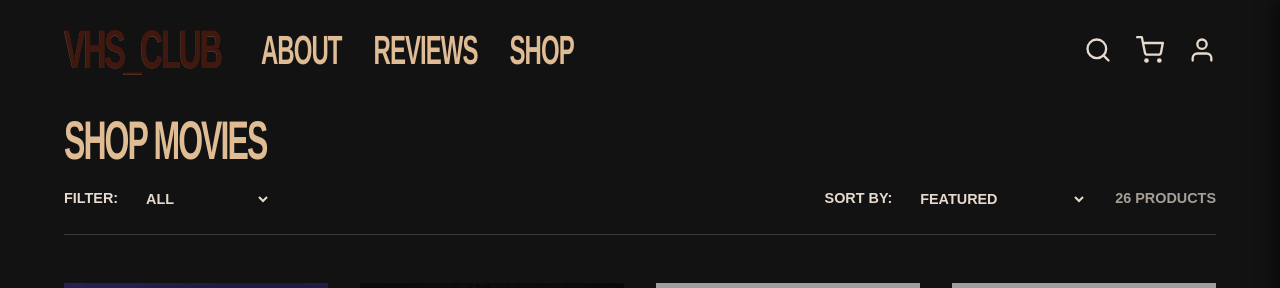
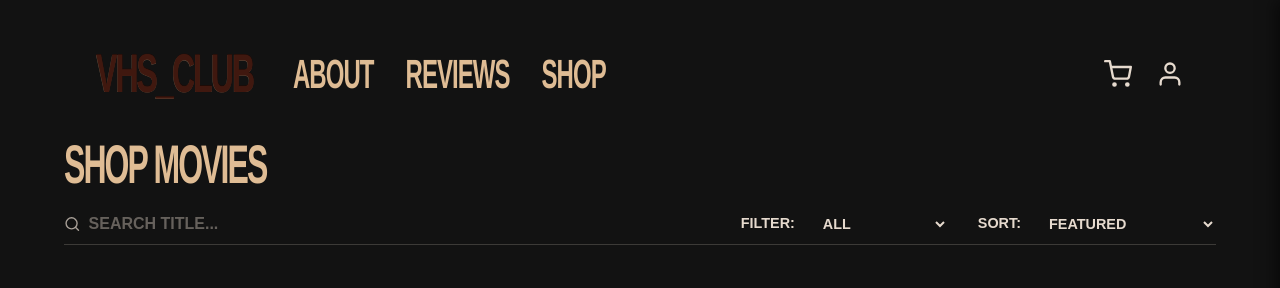
Before and after one commit to lago0na/WDAI-Projekt, a React (Vite) app: page /shop in a window 1280 px wide. Shown: the top 288 px of the page. Built offline with nearby package versions, Linux system fonts and the light colour scheme; data requests are answered from the project's data file; sample sign-in values are in the browser's storage; grey boxes are pictures that could not be loaded.

Commit message:
fix ShopNavbar and add search

```diff
--- a/src/App.jsx
+++ b/src/App.jsx
@@ -1,4 +1,4 @@
-import { Routes, Route, Navigate, useLocation } from 'react-router-dom'; // <--- DODANO useLocation
+import { Routes, Route, Navigate, useLocation } from 'react-router-dom';
 import Navbar from './components/Navbar/Navbar.jsx';
 import ProtectedRoute from './components/ProtectedRoute.jsx';
 import { useAuth } from './context/AuthContext/AuthContext';
@@ -18,7 +18,7 @@ import CartSidebar from "./components/Navbar/CartSidebar.jsx";
 
 function App() {
     const { user } = useAuth();
-    const location = useLocation(); // <--- 1. Pobieramy aktualną ścieżkę
+    const location = useLocation();
 
     // 2. Lista ścieżek, na których NIE CHCEMY głównego Navbara (bo mają ShopNavbar)
     const hiddenNavbarRoutes = ['/shop', '/orders', '/movie', '/admin'];
--- a/src/components/Navbar/ShopNavbar.jsx
+++ b/src/components/Navbar/ShopNavbar.jsx
@@ -21,13 +21,7 @@ export default function Navbar() {
             </ul>
 
             <div className={styles.icons}>
-                {/* Lupa */}
-                <svg xmlns="http://www.w3.org/2000/svg" className={styles.icon} viewBox="0 0 24 24" strokeLinecap="round" strokeLinejoin="round">
-                    <circle cx="11" cy="11" r="8"></circle>
-                    <line x1="21" y1="21" x2="16.65" y2="16.65"></line>
-                </svg>
-
-                {/* Wózek - Tu używasz openCart */}
+                {/* Wózek */}
                 <div onClick={openCart} style={{cursor: 'pointer', position: 'relative'}}>
                     <svg xmlns="http://www.w3.org/2000/svg" className={styles.icon} viewBox="0 0 24 24" strokeLinecap="round" strokeLinejoin="round">
                         <circle cx="9" cy="21" r="1"></circle>
@@ -35,7 +29,7 @@ export default function Navbar() {
                         <path d="M1 1h4l2.68 13.39a2 2 0 0 0 2 1.61h9.72a2 2 0 0 0 2-1.61L23 6H6"></path>
                     </svg>
 
-                    {/* Licznik (opcjonalnie, jeśli go nie masz, możesz usunąć ten blok) */}
+                    {/* Licznik */}
                     {totalItems > 0 && (
                         <span style={{
                             position: 'absolute', top: '-5px', right: '-5px',
--- a/src/components/Navbar/ShopNavbar.module.css
+++ b/src/components/Navbar/ShopNavbar.module.css
@@ -4,12 +4,13 @@
     display: flex;
     justify-content: flex-start;
     align-items: center;
-    padding-bottom: 1.5rem;
-    background-color:var(--background);
+    padding: 1.5rem 2rem;
+    background-color: var(--background);
     color: var(--cream);
     font-family: var(--font-heading, 'Impact', sans-serif);
-    position: sticky; /* Przykleja element */
-    top: 0;           /* Do samej góry */
+
+    position: sticky;
+    top: 0;
     z-index: 1000;
 }
 
--- a/src/pages/Shop.jsx
+++ b/src/pages/Shop.jsx
@@ -7,9 +7,10 @@ import ShopNavbar from '../components/Navbar/ShopNavbar';
 export default function Shop() {
     const [movies, setMovies] = useState([]);
     const [sortOption, setSortOption] = useState('featured');
+    const [selectedCategory, setSelectedCategory] = useState('All');
 
-    // 1. NOWY STAN: Wybrana kategoria (domyślnie 'All' czyli wszystkie)
-    const [selectedCategory, setSelectedCategory] = useState('All');
+    // Stan wyszukiwarki zostaje tutaj
+    const [searchQuery, setSearchQuery] = useState('');
 
     useEffect(() => {
         fetch('http://localhost:3000/movies')
@@ -18,34 +19,28 @@ export default function Shop() {
             .catch((err) => console.error("Błąd:", err));
     }, []);
 
-    // 2. LOGIKA: Wyciągamy unikalne kategorie z listy filmów
-    // Set usuwa duplikaty, więc dostaniemy czystą listę ["Action", "Drama", "Sci-Fi"...]
     const categories = ["All", ...new Set(movies.map(movie => movie.category))];
 
-    // 3. LOGIKA: Główna funkcja (Filtrowanie + Sortowanie)
     const getProcessedMovies = () => {
-        // KROK A: Filtrowanie
         let filteredMovies = movies;
 
         if (selectedCategory !== 'All') {
-            filteredMovies = movies.filter(movie => movie.category === selectedCategory);
+            filteredMovies = filteredMovies.filter(movie => movie.category === selectedCategory);
         }
 
-        // KROK B: Sortowanie (pracujemy już na przefiltrowanej liście)
-        // Musimy zrobić kopię [...filteredMovies], żeby sort() zadziałał poprawnie
+        if (searchQuery.trim() !== '') {
+            filteredMovies = filteredMovies.filter(movie =>
+                movie.title.toLowerCase().includes(searchQuery.toLowerCase())
+            );
+        }
+
         const sorted = [...filteredMovies];
-
         switch (sortOption) {
-            case 'price-low':
-                return sorted.sort((a, b) => a.price - b.price);
-            case 'price-high':
-                return sorted.sort((a, b) => b.price - a.price);
-            case 'az':
-                return sorted.sort((a, b) => a.title.localeCompare(b.title));
-            case 'za':
-                return sorted.sort((a, b) => b.title.localeCompare(a.title));
-            default:
-                return sorted;
+            case 'price-low': return sorted.sort((a, b) => a.price - b.price);
+            case 'price-high': return sorted.sort((a, b) => b.price - a.price);
+            case 'az': return sorted.sort((a, b) => a.title.localeCompare(b.title));
+            case 'za': return sorted.sort((a, b) => b.title.localeCompare(a.title));
+            default: return sorted;
         }
     };
 
@@ -53,12 +48,30 @@ export default function Shop() {
 
     return (
         <div className={styles.shopContainer}>
+            {/* Navbar jest teraz "czysty", nie potrzebuje propsów */}
             <ShopNavbar />
+
             <h1 className={`${styles.pageTitle} main-heading`}>SHOP MOVIES</h1>
 
+            {/* --- TOOLBAR: SEARCH | FILTER | SORT --- */}
             <div className={styles.toolbar}>
 
-                {/* 4. UI: Zmieniamy statyczny napis na działający filtr */}
+                {/* 1. NOWA SEKCJA WYSZUKIWANIA W TOOLBARZE */}
+                <div className={styles.searchWrapper}>
+                    <svg xmlns="http://www.w3.org/2000/svg" width="18" height="18" viewBox="0 0 24 24" fill="none" stroke="currentColor" strokeWidth="2" strokeLinecap="round" strokeLinejoin="round" style={{marginRight: '8px', opacity: 0.7}}>
+                        <circle cx="11" cy="11" r="8"></circle>
+                        <line x1="21" y1="21" x2="16.65" y2="16.65"></line>
+                    </svg>
+                    <input
+                        type="text"
+                        placeholder="SEARCH TITLE..."
+                        className={styles.toolbarInput}
+                        value={searchQuery}
+                        onChange={(e) => setSearchQuery(e.target.value)}
+                    />
+                </div>
+
+                <div className={styles.controlsRight}>
                     <div className={styles.filterOption}>
                         <span>FILTER:</span>
                         <select
@@ -66,7 +79,6 @@ export default function Shop() {
                             value={selectedCategory}
                             onChange={(e) => setSelectedCategory(e.target.value)}
                         >
-                        {/* Mapujemy dostępne kategorie do opcji w liście */}
                             {categories.map(category => (
                                 <option key={category} value={category}>
                                     {category}
@@ -76,7 +88,7 @@ export default function Shop() {
                     </div>
 
                     <div className={styles.sortOption}>
-                    <span>SORT BY:</span>
+                        <span>SORT:</span>
                         <select
                             className={styles.sortSelect}
                             value={sortOption}
@@ -88,36 +100,30 @@ export default function Shop() {
                             <option value="az">Name: A-Z</option>
                             <option value="za">Name: Z-A</option>
                         </select>
-
-                    <span className={styles.productCount}>
-             &nbsp;&nbsp; {displayMovies.length} PRODUCTS
-          </span>
                     </div>
                 </div>
+            </div>
+            {/* --- KONIEC TOOLBARA --- */}
 
             <div className={styles.productsGrid}>
-                {/* Wyświetlamy filmy po przetworzeniu (przefiltrowane i posortowane) */}
-                {displayMovies.map((movie) => (
-                    <Link
-                        to={`/movie/${movie.id}`}
-                        key={movie.id}
-                        className={styles.productCard}
-                    >
+                {displayMovies.length > 0 ? (
+                    displayMovies.map((movie) => (
+                        <Link to={`/movie/${movie.id}`} key={movie.id} className={styles.productCard}>
                             <div className={styles.imageContainer}>
-                            <img
-                                src={movie.poster || movie.image}
-                                alt={movie.title}
-                                className={styles.productImage}
-                            />
+                                <img src={movie.poster || movie.image} alt={movie.title} className={styles.productImage} />
                             </div>
                             <div className={styles.productInfo}>
                                 <h3 className={styles.movieTitle}>{movie.title}</h3>
-                            <span className={styles.moviePrice}>
-                {movie.price ? `${movie.price} zł` : '-'}
-              </span>
+                                <span className={styles.moviePrice}>{movie.price ? `${movie.price} zł` : '-'}</span>
                             </div>
                         </Link>
-                ))}
+                    ))
+                ) : (
+                    <div style={{gridColumn: '1 / -1', textAlign: 'center', padding: '50px', opacity: 0.6}}>
+                        <h2>[ NO TAPES FOUND ]</h2>
+                        <p>TRY ANOTHER SEARCH TERM</p>
+                    </div>
+                )}
             </div>
         </div>
     );
--- a/src/pages/css/Shop.module.css
+++ b/src/pages/css/Shop.module.css
@@ -21,12 +21,42 @@
     justify-content: space-between; /* Rozrzuca elementy na lewo i prawo */
     align-items: center;
     border-bottom: 1px solid rgba(230, 218, 206, 0.2); /* Delikatna linia pod spodem */
-    padding-bottom: 1.5rem;
+    padding-bottom: 0.5rem;
     margin-bottom: 3rem;
     font-family: 'Arial', sans-serif; /* Prosty font dla interfejsu */
     font-size: 0.9rem;
     font-weight: bold;
     text-transform: uppercase;
+    flex-wrap: wrap;
+    gap: 20px;
+}
+
+.searchWrapper {
+    display: flex;
+    align-items: center;
+    flex: 1;
+    max-width: 300px;
+}
+
+.toolbarInput {
+    background: transparent;
+    border: none;
+    color: #E6DACE;
+    font-family: inherit;
+    font-size: 1rem;
+    outline: none;
+    width: 100%;
+    text-transform: uppercase;
+}
+
+.toolbarInput::placeholder {
+    color: rgba(230, 218, 206, 0.4);
+}
+
+.controlsRight {
+    display: flex;
+    gap: 30px;
+    align-items: center;
 }
 
 .filterOption, .sortOption {
```
Lines whose indentation alone changed are shown as unchanged.
